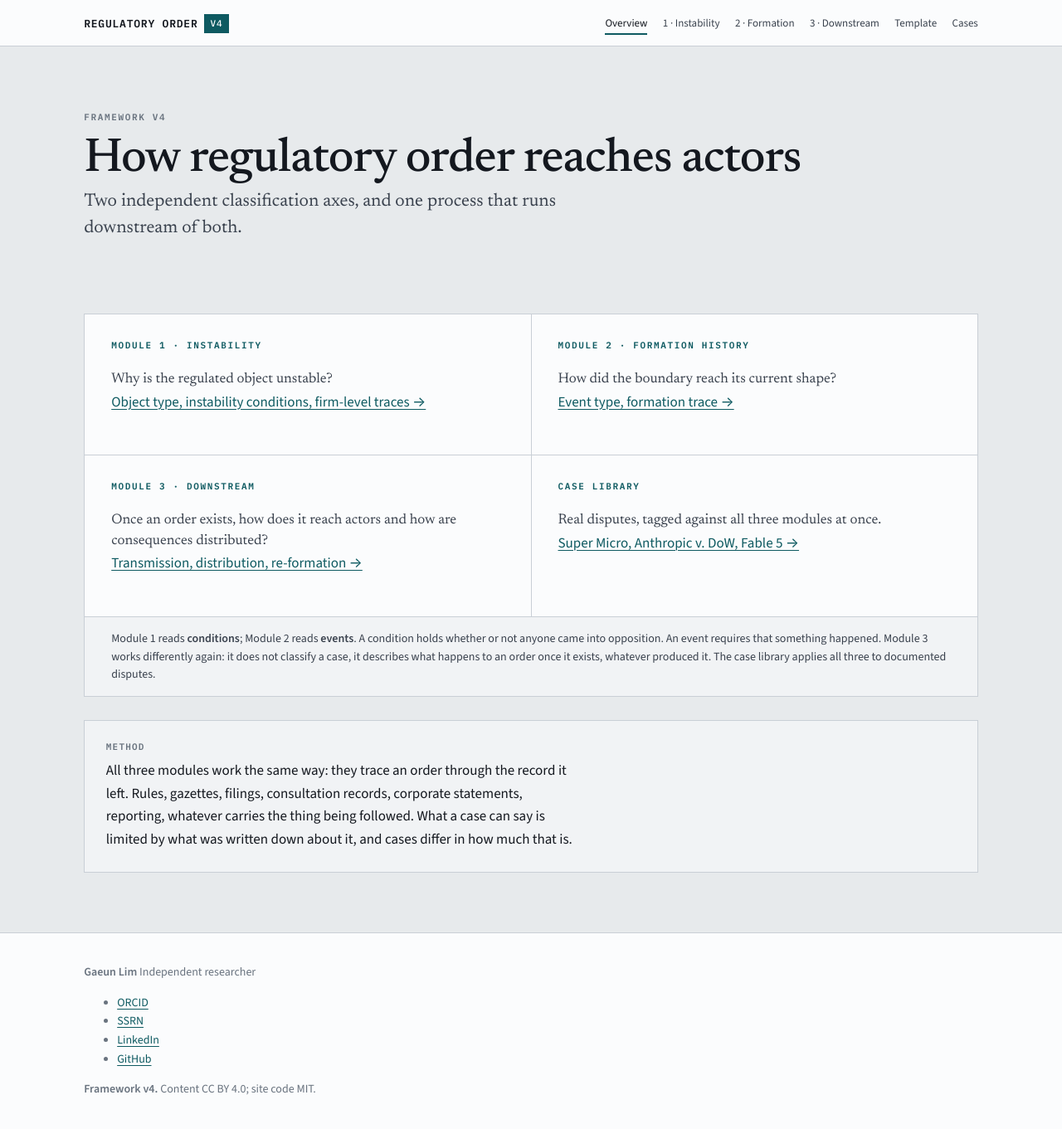
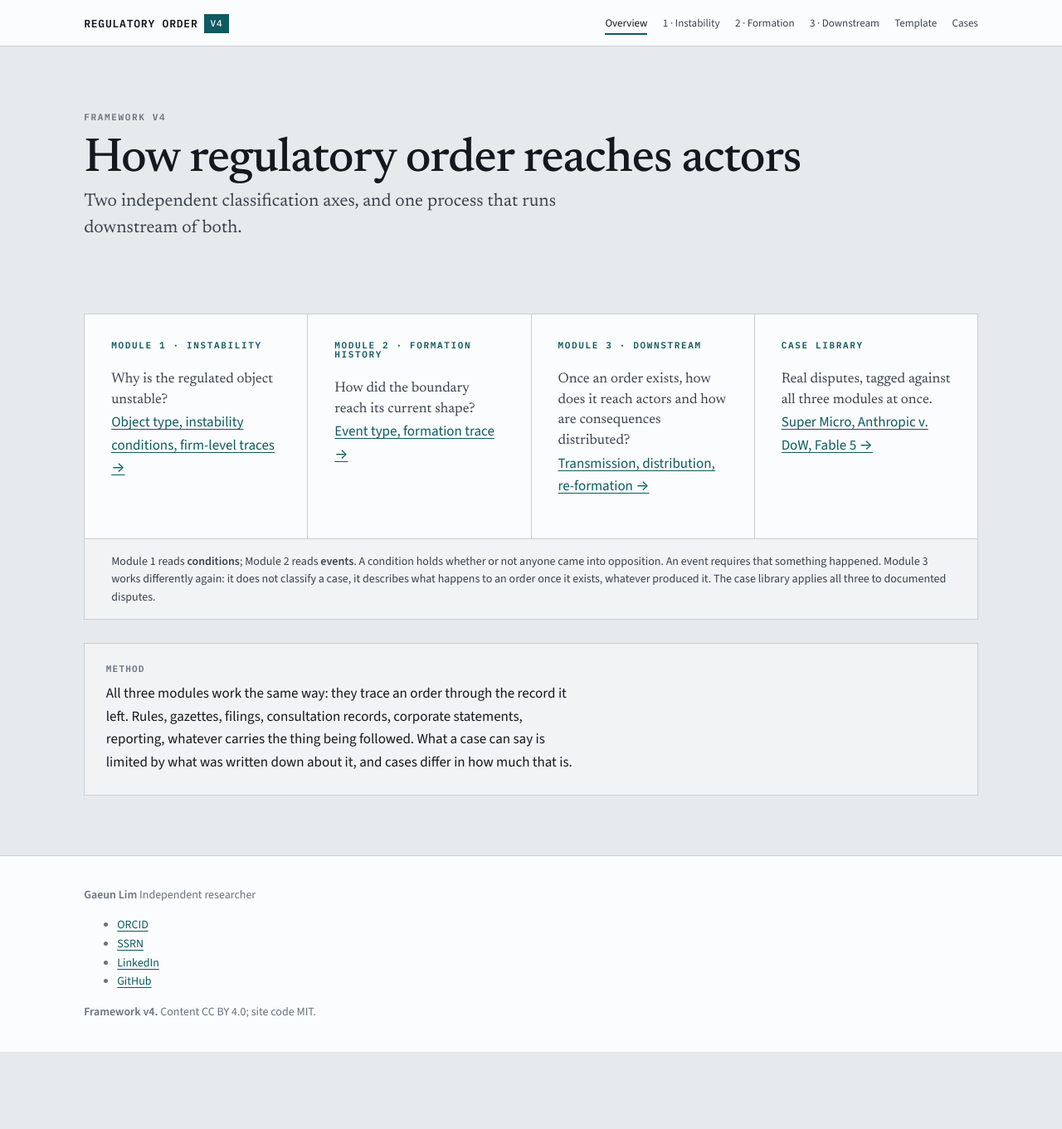
Before and after one commit to GaeunLim01/regulatory-order, a Jekyll site: the page built from index.html, in a window 1280 px wide. Shown: the whole page at 83% size. Built offline with Jekyll 4.4.1, drawn with Linux system fonts in a browser that asks for light colours; after the commit the page ends 1268 px from its top, so only the background shows below that.

Commit message:
Add files via upload

```diff
--- a/assets/css/main.css
+++ b/assets/css/main.css
@@ -200,6 +200,7 @@ a { color: var(--accent); text-underline-offset: 0.18em; text-decoration-thickne
   border: 1px solid var(--rule);
 }
 .axes--three { grid-template-columns: repeat(3, 1fr); }
+.axes--four  { grid-template-columns: repeat(4, 1fr); }
 .axis {
   background: var(--plate);
   padding: clamp(1.25rem, 3vw, 2rem);
@@ -421,7 +422,7 @@ a { color: var(--accent); text-underline-offset: 0.18em; text-decoration-thickne
 
 /* ------------------------------------------------------------- responsive */
 @media (max-width: 820px) {
-  .axes, .axes--three { grid-template-columns: 1fr; }
+  .axes, .axes--three, .axes--four { grid-template-columns: 1fr; }
   .nav { margin-left: 0; width: 100%; }
 }
 
```
